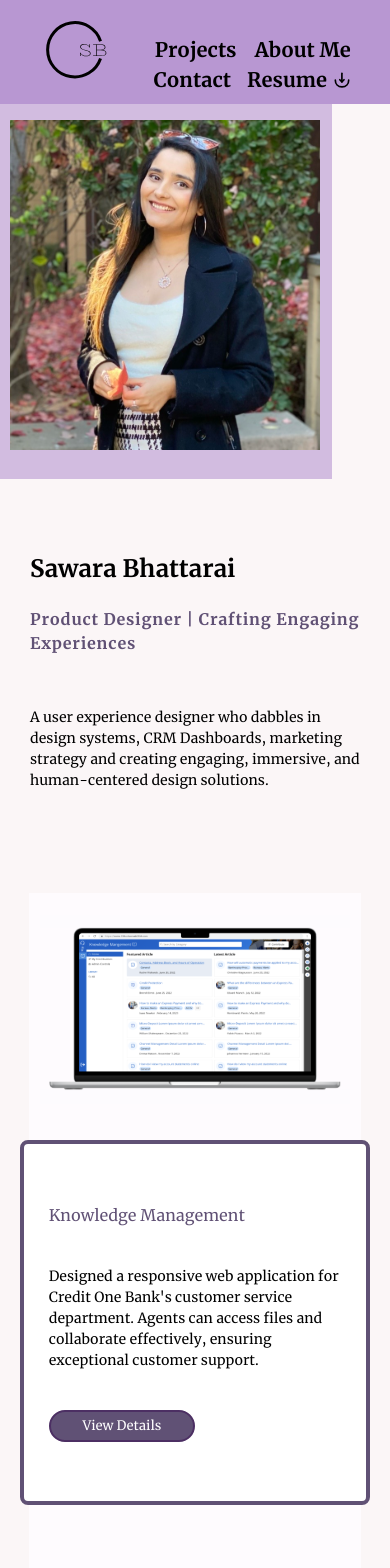
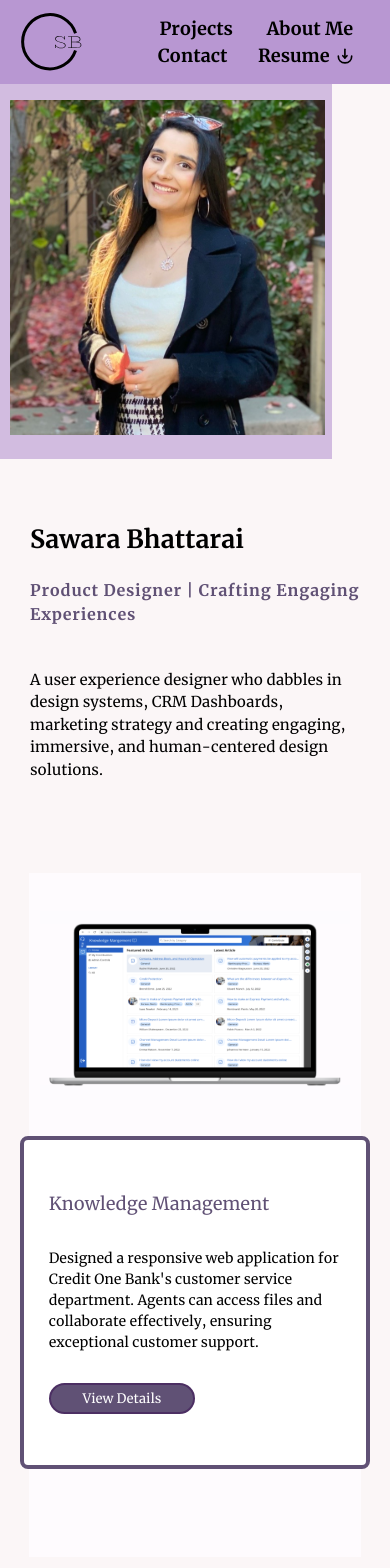
Before and after one commit to jenawen/sawara, a React (Vite) app: page / in a window 390 px wide. Shown: the top 1568 px of the page. Built offline with nearby package versions, Linux system fonts and the light colour scheme.

Commit message:
fixing css

```diff
--- a/src/components/Header/index.css
+++ b/src/components/Header/index.css
@@ -14,6 +14,9 @@
   background-color: #b897d2;
 
   overflow: hidden;
+  @media screen and (max-width: 480px) {
+    padding: 20px;
+  }
 }
 
 .header-container-true {
@@ -40,6 +43,12 @@
   margin-top: -10px;
   margin-left: 15px;
   padding: 0px;
+  @media screen and (max-width: 480px) {
+    font-size: 25px;
+    padding: 10px 0px;
+    margin-left: 0px;
+    margin-top: -18px;
+  }
 }
 .header-icon:hover {
   filter: invert(92%) sepia(10%) saturate(363%) hue-rotate(299deg)
@@ -69,6 +78,13 @@
     width: 65%;
     margin-top: 5px;
     font-size: 20px;
+  }
+  @media screen and (max-width: 480px) {
+    font-size: 25px;
+    padding: 10px 0px;
+    margin-left: 0px;
+    margin-top: -15px;
+    font-size: large;
   }
 }
 
--- a/src/components/Pages/AboutMe/index.css
+++ b/src/components/Pages/AboutMe/index.css
@@ -35,6 +35,8 @@
   @media screen and (max-width: 480px) {
     width: 250px;
     margin-top: 10px;
+    margin-left: 65px;
+
     padding: 5px;
     filter: drop-shadow(-30px -30px 0px rgba(130, 115, 151, 0.6));
   }
@@ -46,7 +48,7 @@
     width: 450px;
   }
   @media screen and (max-width: 480px) {
-    width: 290px;
+    width: 250px;
   }
 }
 
@@ -62,7 +64,7 @@
     letter-spacing: 1px;
   }
   @media screen and (max-width: 480px) {
-    font-size: medium;
+    font-size: large;
     letter-spacing: 1px;
   }
 }
@@ -70,12 +72,10 @@
 .about-me-text {
   height: 60vh;
   margin-top: 40px;
-
   font-size: x-large;
   width: 45%;
   padding-right: 60px;
   font-family: Merriweather;
-
   display: flex;
   flex-direction: column;
   flex-wrap: nowrap;
@@ -89,11 +89,12 @@
     font-size: 20px;
   }
   @media screen and (max-width: 480px) {
-    font-size: 14px;
+    font-size: 15px;
     padding-right: none;
     padding: 20px 20px;
-    height: 60vh;
+    height: 100%;
     margin-top: 0px;
+    justify-content: space-around;
 
     width: 90%;
   }
--- a/src/components/Pages/Contact/index.css
+++ b/src/components/Pages/Contact/index.css
@@ -57,7 +57,7 @@
     height: 85vh;
   }
   @media screen and (max-width: 480px) {
-    font-size: 14px;
+    font-size: 15px;
     height: 90vh;
   }
 }
@@ -76,7 +76,7 @@
 .contact-header {
   font-size: xxx-large;
   @media screen and (max-width: 480px) {
-    font-size: medium;
+    font-size: large;
     letter-spacing: 1px;
     text-decoration: underline;
   }
--- a/src/components/Pages/Intro/index.css
+++ b/src/components/Pages/Intro/index.css
@@ -53,7 +53,7 @@
   font-family: Merriweather-bold;
   padding-bottom: 15px;
   @media screen and (max-width: 480px) {
-    font-size: x-large;
+    font-size: 25px;
     padding: 10px 0px;
   }
 }
@@ -83,7 +83,7 @@
     margin-top: -30px;
   }
   @media screen and (max-width: 480px) {
-    font-size: 14px;
+    font-size: 15px;
 
     padding: 20px 0px;
   }
@@ -98,7 +98,7 @@
     width: 530px;
   }
   @media screen and (max-width: 480px) {
-    width: 310px;
+    width: 315px;
   }
 }
 .intro-text {
--- a/src/components/Pages/Projects/index.css
+++ b/src/components/Pages/Projects/index.css
@@ -168,7 +168,7 @@
     font-size: 14px;
 
     width: 75%;
-    height: 50%;
+    height: 45%;
     align-items: stretch;
     align-content: center;
   }
@@ -183,7 +183,7 @@
     font-size: xx-large;
   }
   @media screen and (max-width: 480px) {
-    font-size: medium;
+    font-size: large;
   }
 }
 
```
